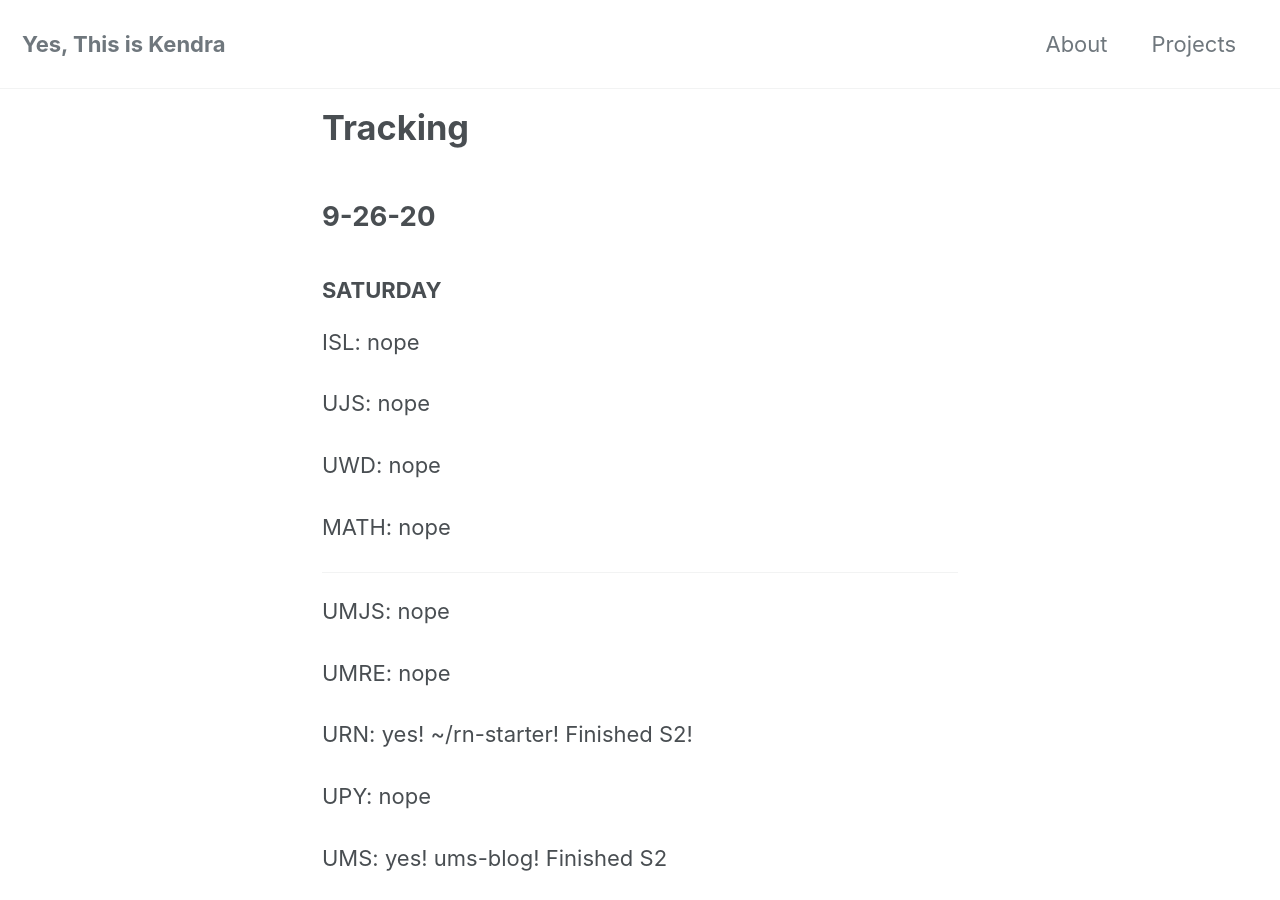
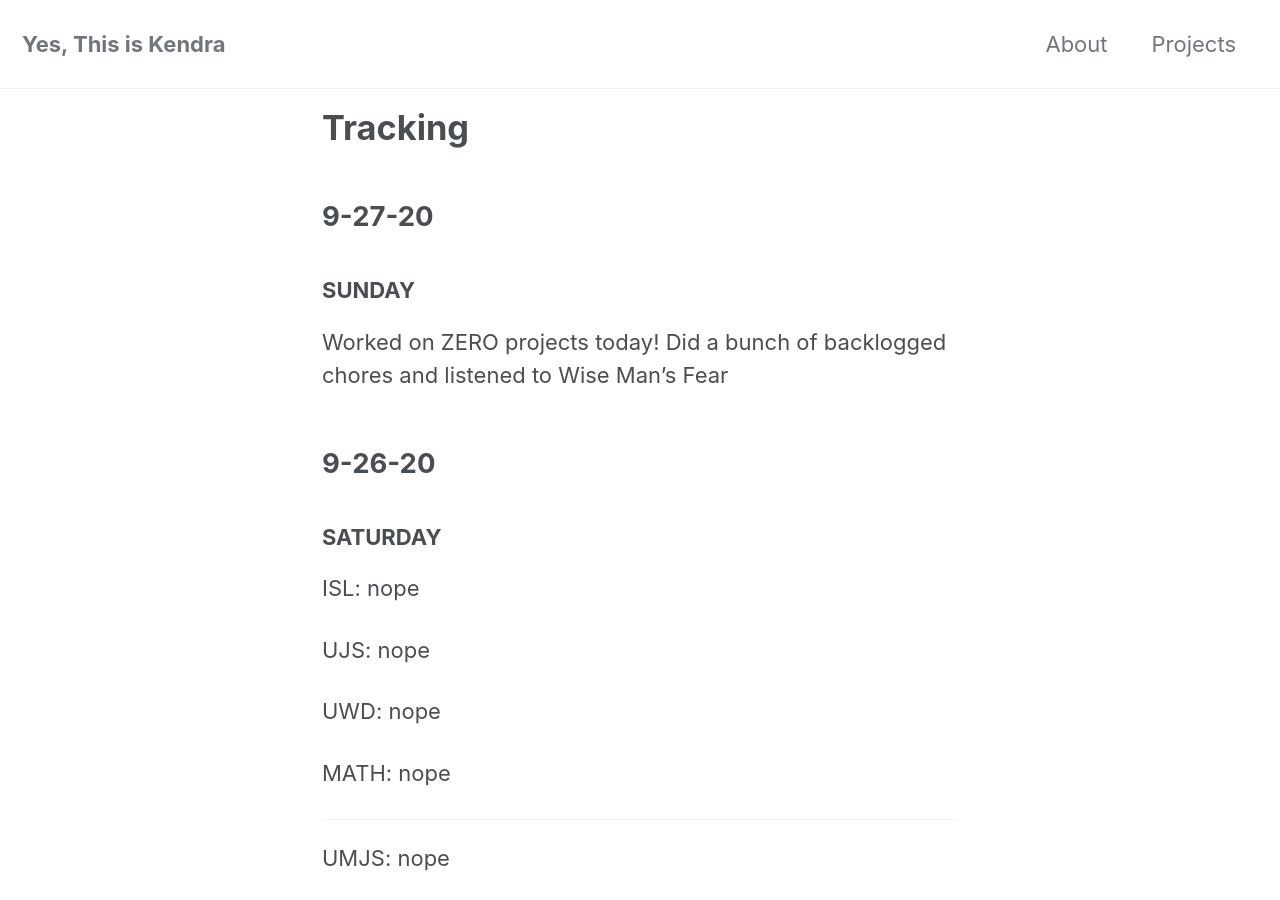
Before and after one commit to yesthisiskendra/yesthisiskendra.github.io, a Jekyll site: the page built from _pages/tracking.md, in a window 1280 px wide and 900 px high. Built offline with Jekyll 4.4.1, drawn with Linux system fonts in a browser that asks for light colours; cached includes are drawn as plain includes; nearby versions of some CDN libraries.

Commit message:
Add tracking

```diff
--- a/_pages/tracking.md
+++ b/_pages/tracking.md
@@ -3,6 +3,12 @@ layout: home
 title: "Tracking"
 permalink: /tracking/
 ---
+
+## 9-27-20
+
+### SUNDAY
+
+Worked on ZERO projects today! Did a bunch of backlogged chores and listened to Wise Man's Fear
 
 ## 9-26-20
 
```
